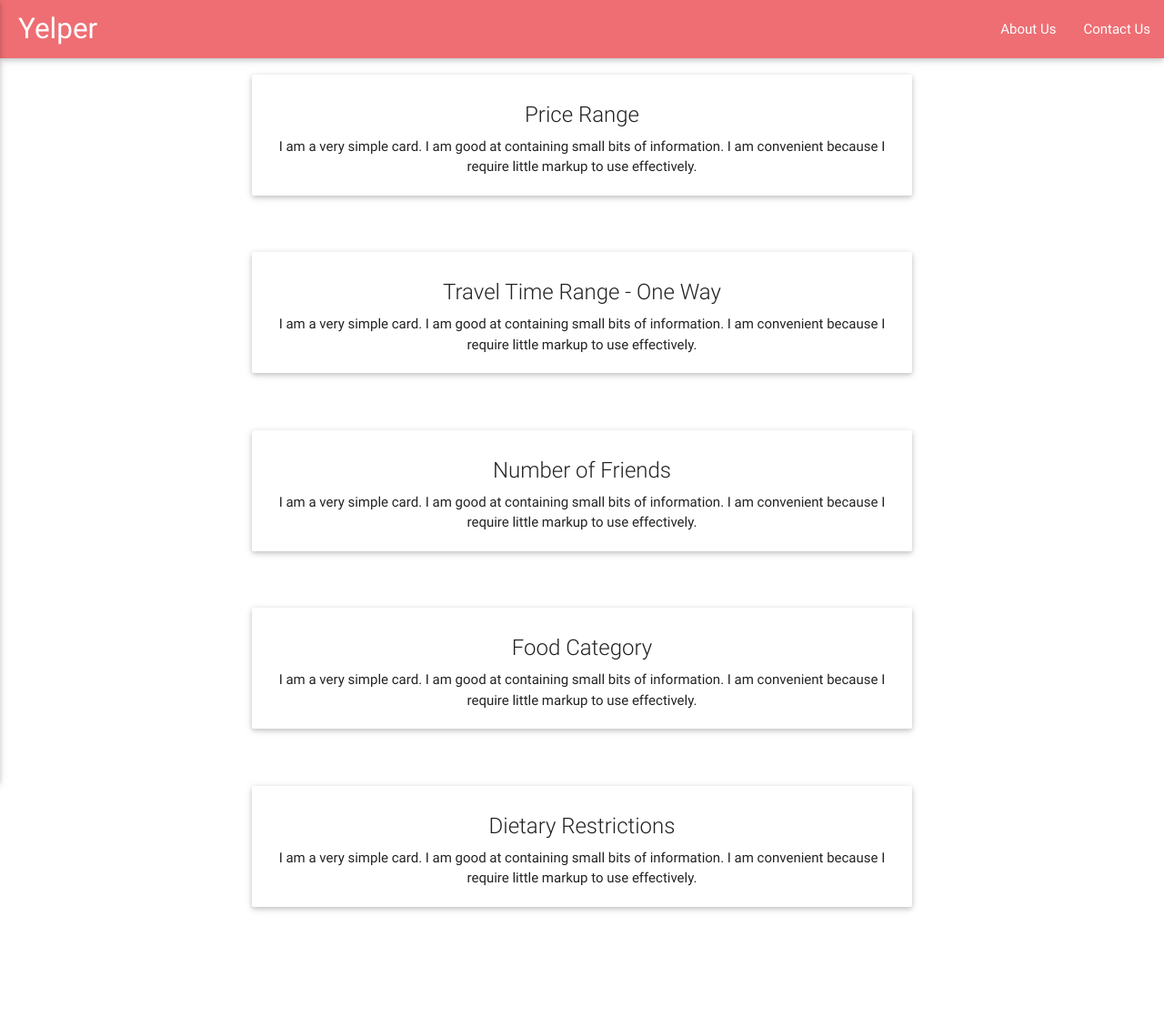
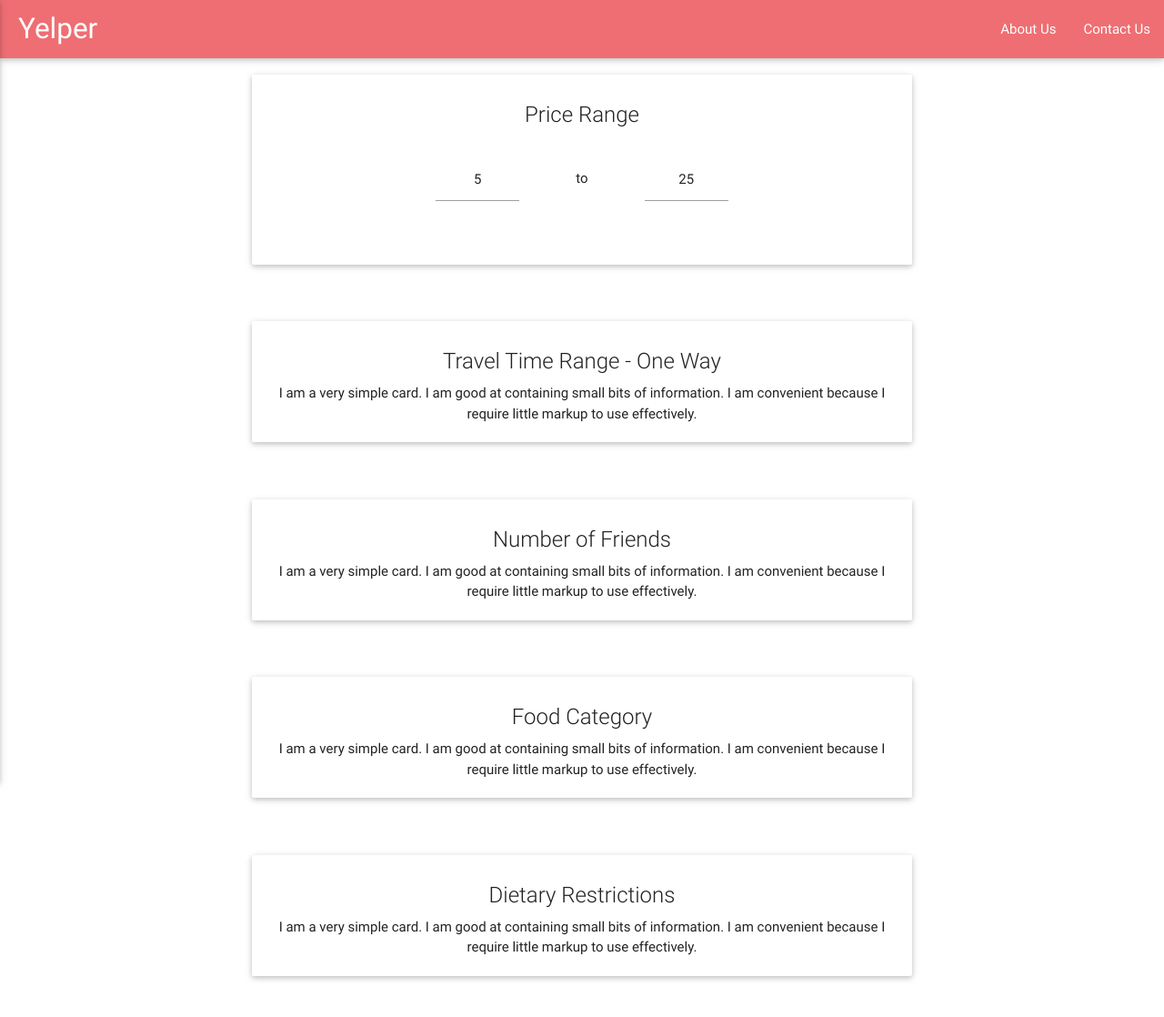
Before and after one commit to davidongchoco/pennapps2016, a Flask app: page / in a window 1280 px wide. Shown: the whole page at 91% size. Before the commit the page ends 1002 px from the top, so only its background shows below. Run offline with Flask 2, Linux system fonts and the light colour scheme; some libraries are stand-ins or nearby versions.

Commit message:
form and ui updates

```diff
--- a/app.py
+++ b/app.py
@@ -1,6 +1,7 @@
 # import the Flask class from the flask module
 from flask import Flask, render_template
 from flask.ext.mongoengine import MongoEngine
+from forms import MainForm
 
 import sys
 sys.path.insert(0, 'rides-python-sdk/example')
@@ -11,9 +12,12 @@ import request_a_ride
 app = Flask(__name__)
 
 # use decorators to link the function to a url
-@app.route('/')
+@app.route('/', methods=["GET", "POST"])
 def home():
-    return render_template('main.html')
+	form = MainForm(csrf_enabled = False)
+	if form.validate_on_submit():
+		return redirect('/welcome')
+	return render_template('main.html', form=form)
 
 @app.route('/welcome')
 def welcome():
--- /dev/null
+++ b/forms.py
@@ -0,0 +1,7 @@
+from flask_wtf import Form
+from wtforms import StringField
+from wtforms.validators import DataRequired
+
+class MainForm(Form):
+    priceLow = StringField('Price Lower Bound', validators=[DataRequired()], render_kw={"value": "5"})
+    priceHigh = StringField('Price Upper Bound', validators=[DataRequired()], render_kw={"value": "25"})
--- a/static/css/style.css
+++ b/static/css/style.css
@@ -5,3 +5,11 @@ nav .brand-logo {
 .row {
 	padding: 10px;
 }
+
+.input-field {
+	text-align: center;
+}
+
+.row form .to {
+	padding-top: 25px;
+}
--- a/templates/main.html
+++ b/templates/main.html
@@ -46,8 +46,17 @@
             <div class="card">
               <div class="card-content center-align">
                 <span class="card-title">Price Range</span>
-                <p>I am a very simple card. I am good at containing small bits of information.
-                I am convenient because I require little markup to use effectively.</p>
+                <div class="row">
+                  <form action="" method="post">
+                    <div class="input-field col s2 offset-s3">
+                      {{ form.priceLow(class_="center-align") }}
+                    </div>
+                    <div class="to col s2"><p class="center-align"> to </p></div>
+                    <div class="input-field col s2">
+                    {{ form.priceHigh(class_="center-align") }}
+                    </div>
+                  </form>
+                </div>
               </div>
             </div>
           </div>
```
Also changed, not shown: 1 other file.
